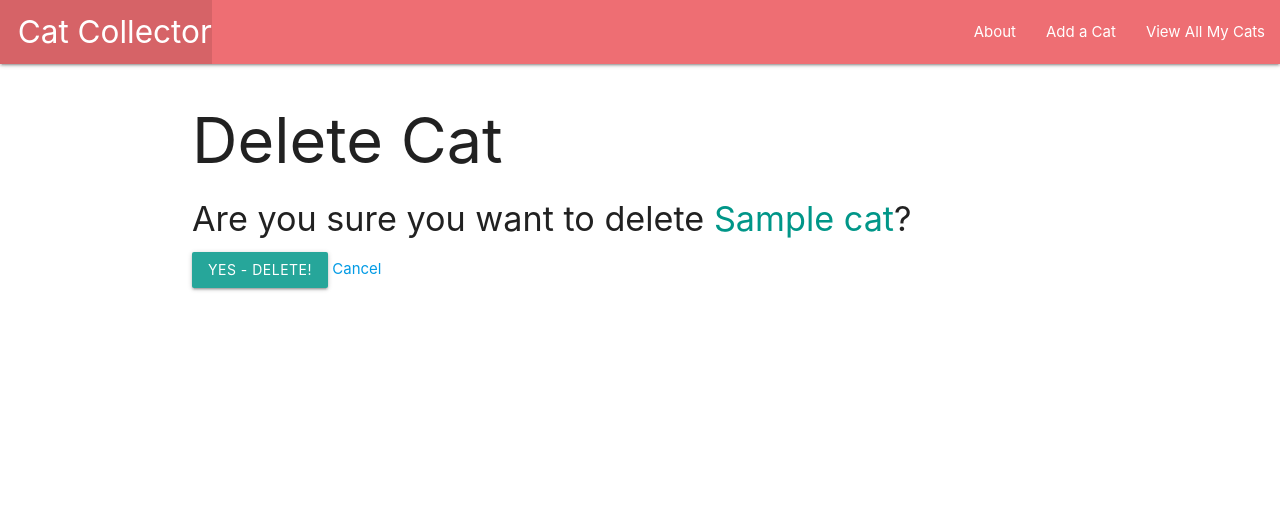
After one commit to jawknee59/catcollector, a Django app: page /cats/1/delete/ in a window 1280 px wide. The commit adds this page. Shown: the top 528 px of the page. Run offline with Django 4.2, Linux system fonts and the light colour scheme; tables that the repository leaves empty hold one stand-in row (values such as "Sample post").

Commit message:
add edit and delete functionality for cats

```diff
--- a/main_app/templates/cats/detail.html
+++ b/main_app/templates/cats/detail.html
@@ -12,5 +12,9 @@
                     <p>Age: Kitten</p>
                 {% endif %}
             </div>
+            <div class="card-action">
+                <a href="{% url 'cats_update' cat.id %}">Edit</a>
+                <a href="{% url 'cats_delete' cat.id %}">Delete</a>
+            </div>
         </div>
 {% endblock %}
--- /dev/null
+++ b/main_app/templates/main_app/cat_confirm_delete.html
@@ -0,0 +1,13 @@
+{% extends 'base.html' %}
+
+{% block content %}
+  <h1>Delete Cat</h1>
+
+  <h4>Are you sure you want to delete <span class="teal-text">{{ object.name }}</span>?</h4>
+
+  <form action="" method="POST">
+    {% csrf_token %}
+    <input type="submit" value="Yes - Delete!" class="btn">
+    <a href="{% url 'detail' cat.id %}">Cancel</a>
+  </form>
+{% endblock %}
--- a/main_app/urls.py
+++ b/main_app/urls.py
@@ -9,7 +9,8 @@ urlpatterns = [
     path('', views.home, name='home'),
     path('about/', views.about, name='about'),
     path('cats/', views.cats_index, name='index'),
-    path('cats/create', views.CatCreate.as_view(), name='cats_create'),
-    path('cats/<int:cat_id>', views.cats_detail, name='detail'),
-
+    path('cats/create/', views.CatCreate.as_view(), name='cats_create'),
+    path('cats/<int:pk>/update/', views.CatUpdate.as_view(), name='cats_update'),
+    path('cats/<int:pk>/delete/', views.CatDelete.as_view(), name='cats_delete'),
+    path('cats/<int:cat_id>/', views.cats_detail, name='detail'),
 ]
--- a/main_app/views.py
+++ b/main_app/views.py
@@ -1,6 +1,5 @@
 from django.shortcuts import render
-from django.views.generic.edit import CreateView
-
+from django.views.generic.edit import CreateView, UpdateView, DeleteView
 from .models import Cat
 
 # temporary cats for building templates
@@ -45,3 +44,13 @@ class CatCreate(CreateView):
     # success_url = '/cats/{cat_id}'
     # or, we could redirect to the index page if we want
     # success_url = '/cats'
+    # what django recommends, is adding a get_absolute_url method to the model
+
+class CatUpdate(UpdateView):
+    model = Cat
+    # let's use custom fields to disallow renaming a cat
+    fields = ['breed', 'description', 'age']
+
+class CatDelete(DeleteView):
+    model = Cat
+    success_url = '/cats/'
```
Also changed, not shown: main_app/templates/main_app/cat_form.html (+6 -1 lines).
